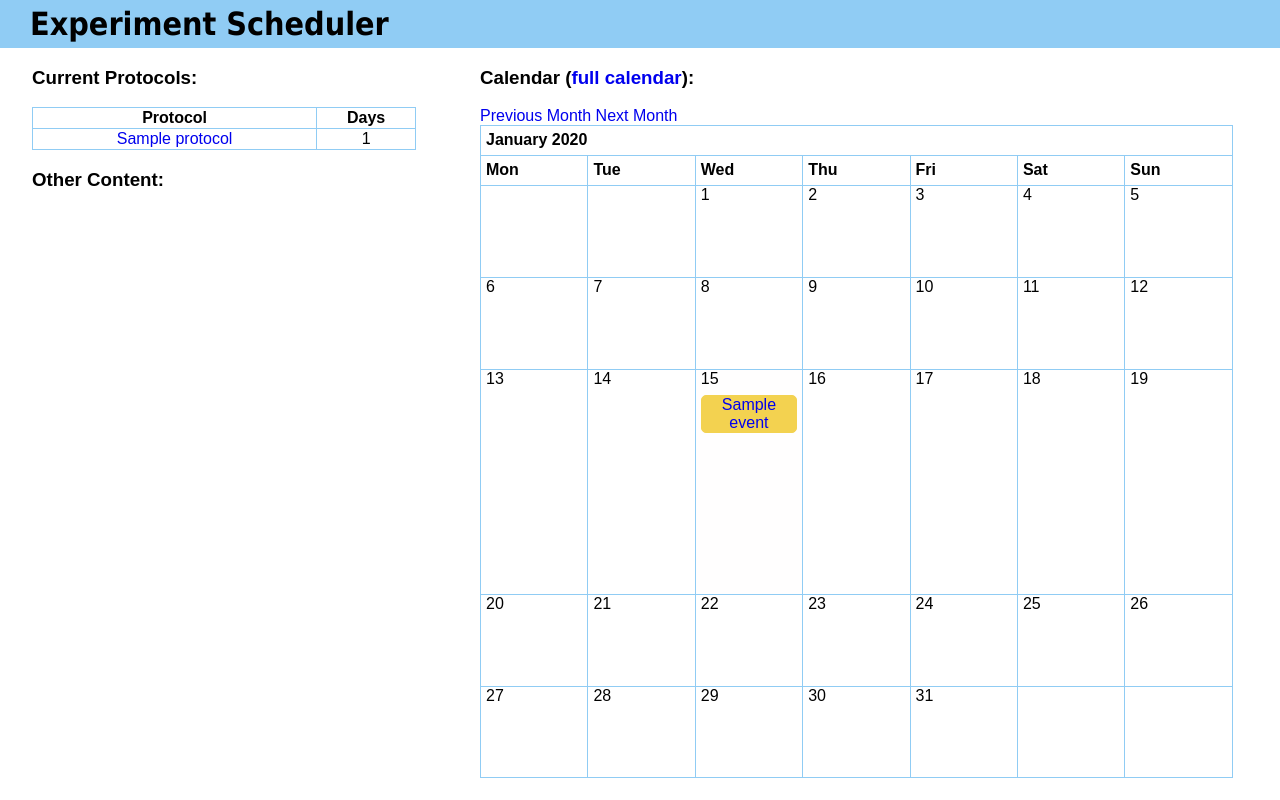
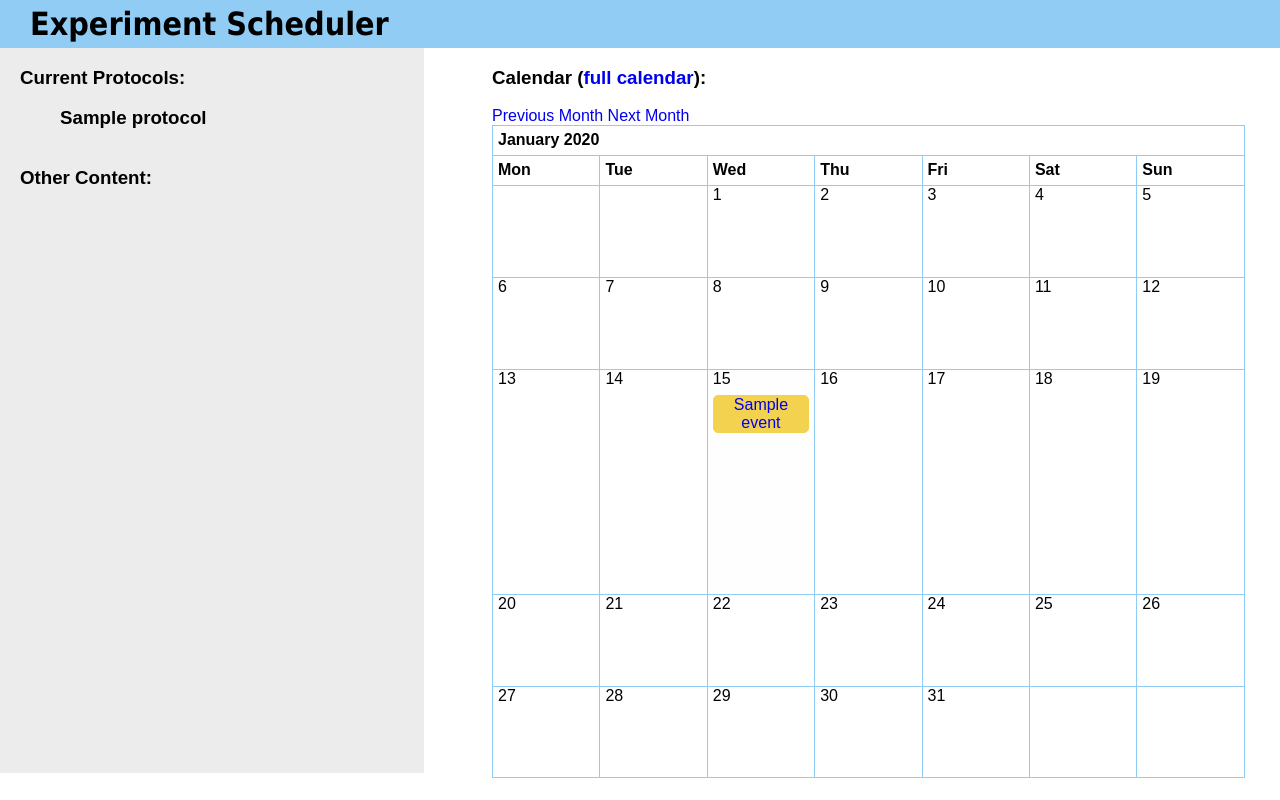
Before and after one commit to jmattick/experiment_planner, a Django app: page /protocols/ in a window 1280 px wide. Run offline with Django 3.2, Linux system fonts and the light colour scheme; tables that the repository leaves empty hold one stand-in row (values such as "Sample post").

Commit message:
update css

```diff
--- a/protocols/static/protocols/style.css
+++ b/protocols/static/protocols/style.css
@@ -1,13 +1,18 @@
 :root {
+  --body-font-color: black;
   --nav-bg-color: #90CCF4;
   --nav-font-color: black;
   --body-bg-color: #FFFFFF;
   --tile-bg-color: #FFFFFF;
   --event-bg-color: #F3D250;
+  --general-btn-bg-color: #5DA2D5;
+  --heatmap-color: #F78888;
+  --aside-bg-color: #ECECEC;
 
 }
 
 body {
+    color: var(--body-font-color);
     margin: 0px;
     background-color: var(--body-bg-color);
     font-family: Arial, Helvetica, sans-serif;
@@ -74,7 +79,7 @@ header {
     height: 90%;
     display: flex;
     flex-flow: row wrap;
-    justify-content: space-around;
+    justify-content: space-between;
 }
 
 .main > * {
@@ -87,8 +92,17 @@ header {
 }
 
 aside {
+    background-color: var(--aside-bg-color);
     display: flex;
     flex-flow: column;
+}
+
+aside ul {
+    list-style-type: none;
+}
+
+aside a {
+    color: var(--body-font-color);
 }
 
 #details {
@@ -171,8 +185,3 @@ aside {
     background-color: var(--event-bg-color);
     margin: 2px 0px;
 }
-
-.calendar li a {
-
-    width: 100%;
-}
--- a/protocols/templates/protocols/index.html
+++ b/protocols/templates/protocols/index.html
@@ -5,18 +5,19 @@
             <div>
                 <h3>Current Protocols:</h3>
             {% if protocol_list %}
-                <table class="white-background">
+                <!--<table class="white-background">
                     <tr>
                         <th><strong>Protocol</strong></th>
                         <th><strong>Days</strong></th>
-                    </tr>
+                    </tr>-->
+                <ul>
                     {% for protocol in protocol_list %}
-                        <tr>
-                            <td><a href="{% url 'protocols:detail' protocol.id %}">{{protocol.name}}</a></td>
-                            <td>{{protocol.days}}</td>
-                        </tr>
+                        <li>
+                            <h3><a href="{% url 'protocols:detail' protocol.id %}">{{protocol.name}}</a></h3>
+                        </li>
                     {% endfor %}
-                </table>
+                </ul>
+                    <!--</table>-->
             {% else %}
                 <p>No protocols are available</p>
             {% endif %}
```
